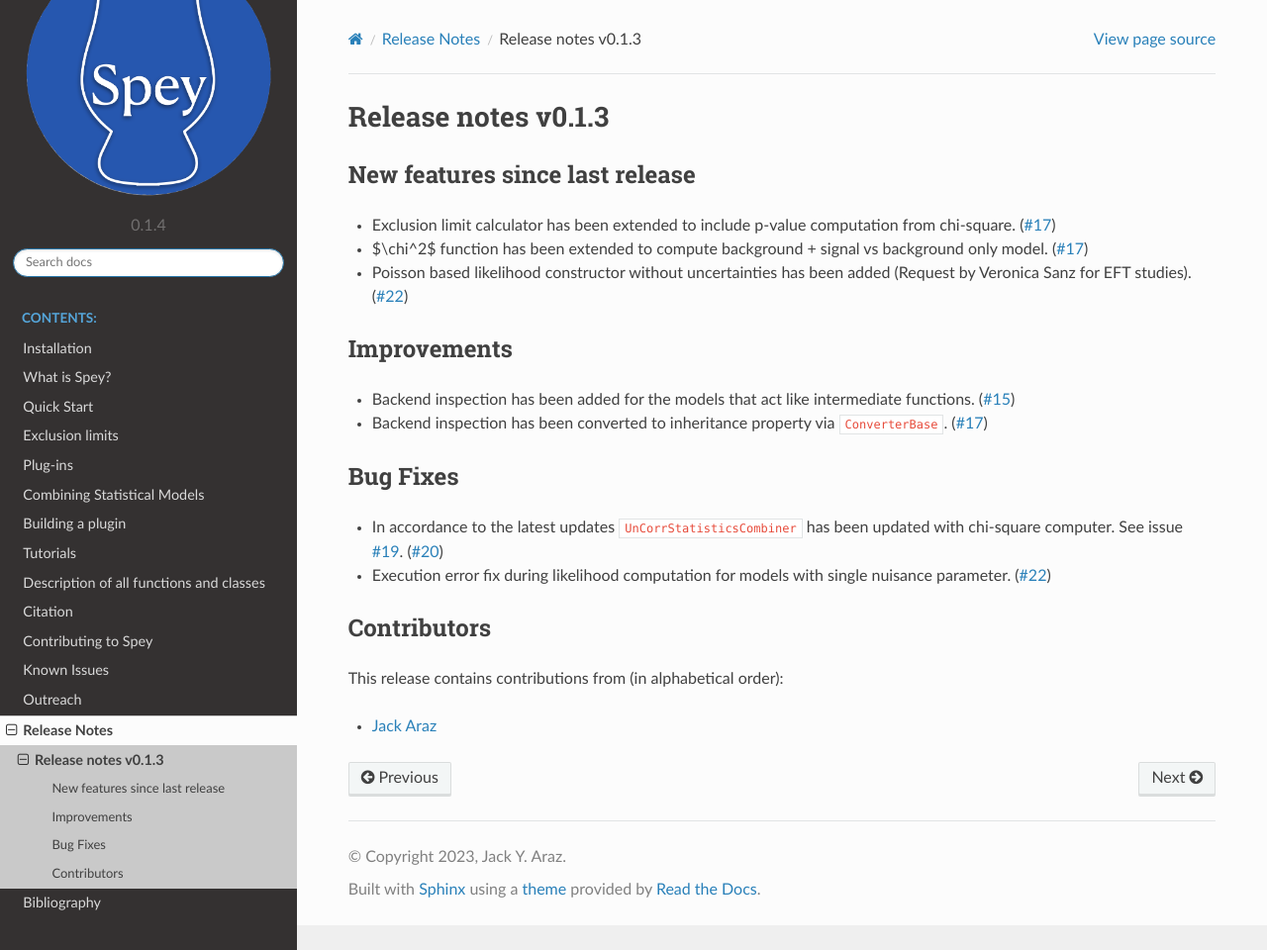
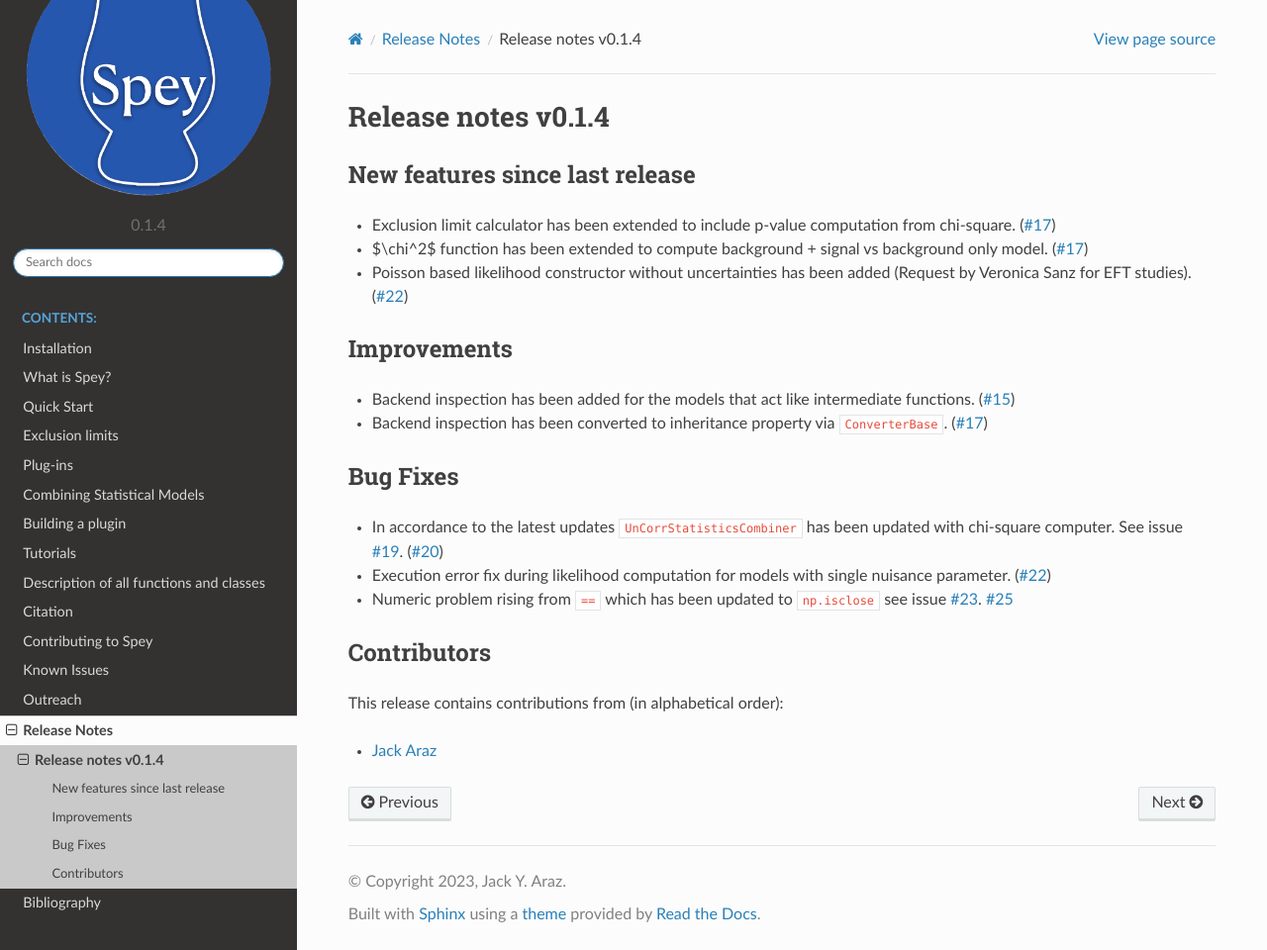
Before and after one commit to SpeysideHEP/spey, a Sphinx documentation site: the page built from docs/releases/changelog-v0.1.md, in a window 1280 px wide and 960 px high. Shown: the whole window at 99% size. Built offline with Sphinx 7.4.7 and the Read the Docs theme 2.0.0, drawn with Linux system fonts in a browser that asks for light colours.

Commit message:
update changelog

```diff
--- a/docs/releases/changelog-v0.1.md
+++ b/docs/releases/changelog-v0.1.md
@@ -1,4 +1,4 @@
-# Release notes v0.1.3
+# Release notes v0.1.4
 
 ## New features since last release
 
@@ -30,6 +30,10 @@
 * Execution error fix during likelihood computation for models with single nuisance parameter.
   ([#22](https://github.com/SpeysideHEP/spey/pull/22))
 
+* Numeric problem rising from `==` which has been updated to `np.isclose`
+  see issue [#23](https://github.com/SpeysideHEP/spey/issues/23).
+  [#25](https://github.com/SpeysideHEP/spey/pull/25)
+
 ## Contributors
 
 This release contains contributions from (in alphabetical order):
```
